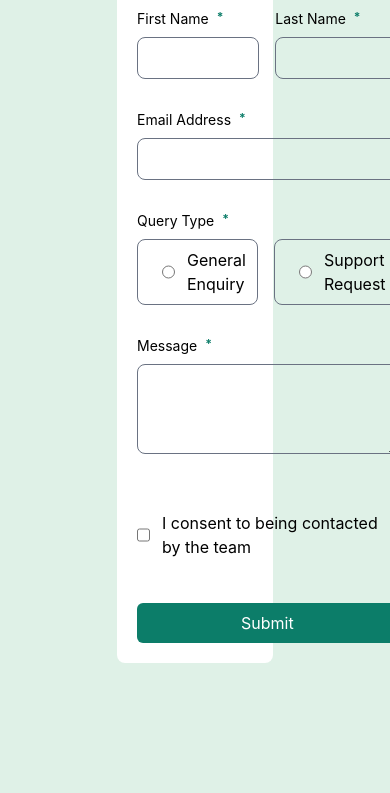
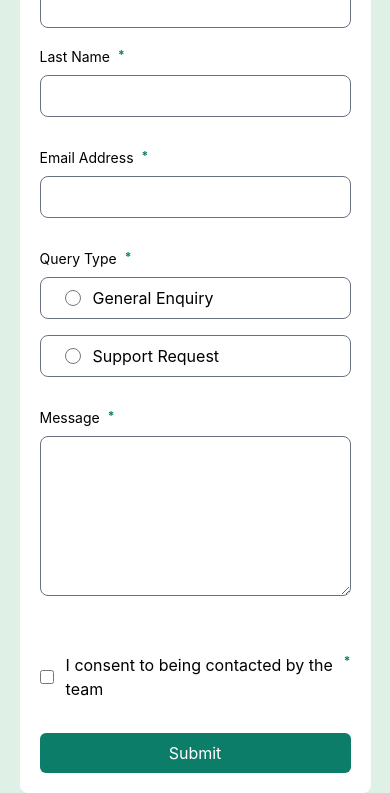
Before and after one commit to htikkke/Contact_Form_Frontend_Mentor_Junior_Challenge, a website built with Vite: page index.html in a window 390 px wide. Shown: the part 130-923 px from the top of the page. Before the commit the page ends 844 px from the top, so only its background shows below. Built offline with nearby package versions, Linux system fonts and the light colour scheme.

Commit message:
add responsive styles for all devices designs.

```diff
--- a/index.html
+++ b/index.html
@@ -21,13 +21,16 @@
   >
     <section
       id="main-container"
-      class="w-[40vw] h-auto font-karla bg-white rounded-lg grid grid-rows-[auto,auto,auto,auto,auto,auto,auto] p-5 gap-3 transition-all"
+      class="w-[40vw] h-auto font-karla bg-white rounded-lg grid grid-rows-[auto,auto,auto,auto,auto,auto,auto] p-5 gap-3 transition-all max-[1025px]:w-[50vw] max-[770px]:w-[60vw] max-[600px]:w-[90vw]"
     >
       <div id="heading-container" class="flex items-center justify-start pb-5">
         <h1 class="font-medium text-3xl">Contact Us</h1>
       </div>
-      <div id="name-container" class="flex w-full gap-4">
-        <div class="w-1/2">
+      <div
+        id="name-container"
+        class="flex w-full gap-4 max-[600px]:flex-col max-[600px]:gap-0"
+      >
+        <div class="w-1/2 max-[600px]:w-full">
           <p class="mb-2 text-sm flex gap-2">
             First Name
             <span class="text-star-color text-xs font-bold">*</span>
@@ -44,7 +47,7 @@
             This field is required
           </p>
         </div>
-        <div class="w-1/2">
+        <div class="w-1/2 max-[600px]:w-full">
           <p class="mb-2 text-sm flex gap-2">
             Last Name
             <span class="text-star-color text-xs font-bold">*</span>
@@ -84,7 +87,7 @@
           Query Type
           <span class="text-star-color text-xs font-bold">*</span>
         </p>
-        <div class="flex w-full gap-4">
+        <div class="flex w-full gap-4 max-[600px]:flex-col">
           <label
             for="radio-choice-1"
             class="flex items-center justify-start gap-3 w-full p-2 rounded-lg border border-gray-500 has-checked:bg-main-background has-checked:outline-none has-checked:border-green-500 cursor-pointer"
@@ -117,15 +120,14 @@
           Please select a query type
         </p>
       </div>
-      <div id="message-container" class="w-full h-auto">
+      <div id="message-container">
         <p class="mb-2 text-sm flex gap-2">
           Message
           <span class="text-star-color text-xs font-bold">*</span>
         </p>
         <textarea
           id="message-input"
-          rows="3"
-          class="w-full p-2 rounded-lg border border-gray-500"
+          class="w-full h-24 p-2 rounded-lg border border-gray-500 max-[600px]:h-40"
         ></textarea>
         <p
           id="message-error-alert"
@@ -136,7 +138,7 @@
       </div>
       <div
         id="accept-container"
-        class="flex items-center justify-start gap-3 pt-5 pb-8 select-none relative"
+        class="flex items-center justify-start gap-3 pt-5 pb-5 select-none relative"
       >
         <input
           type="checkbox"
```
